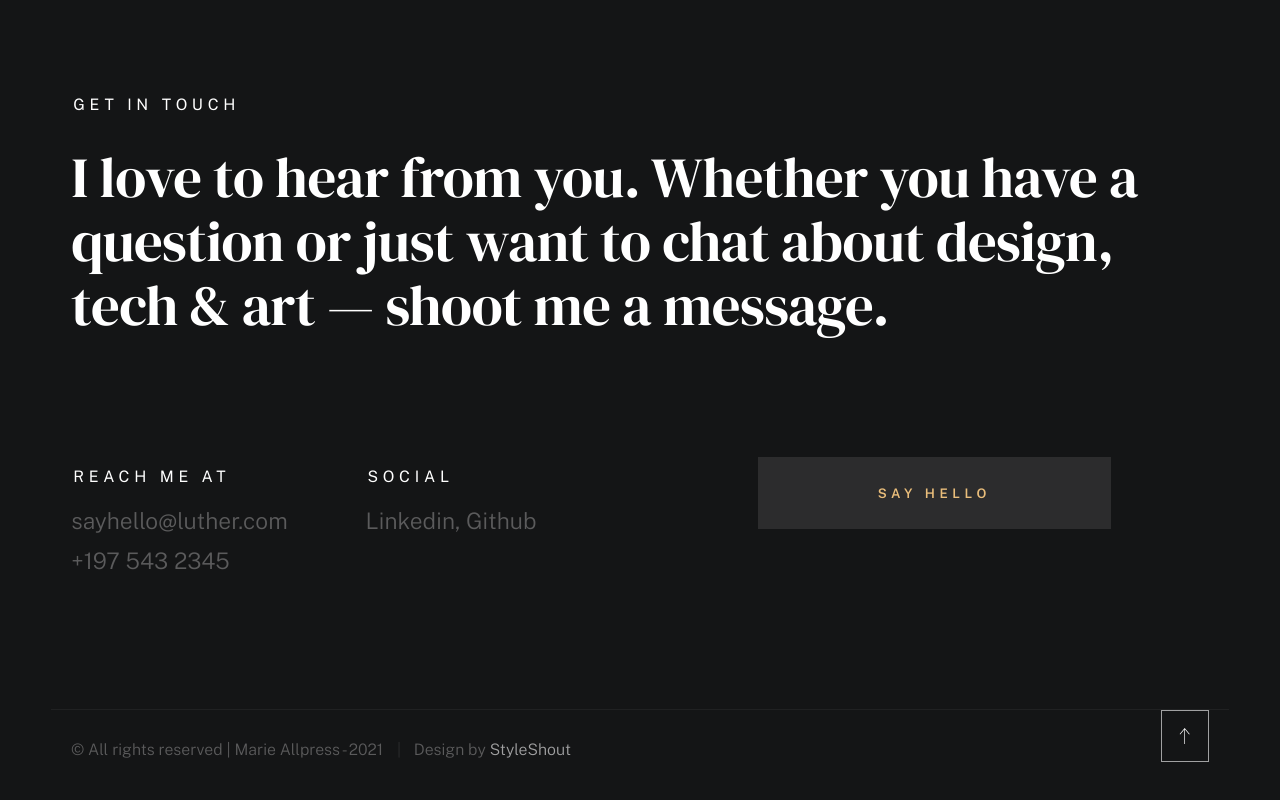
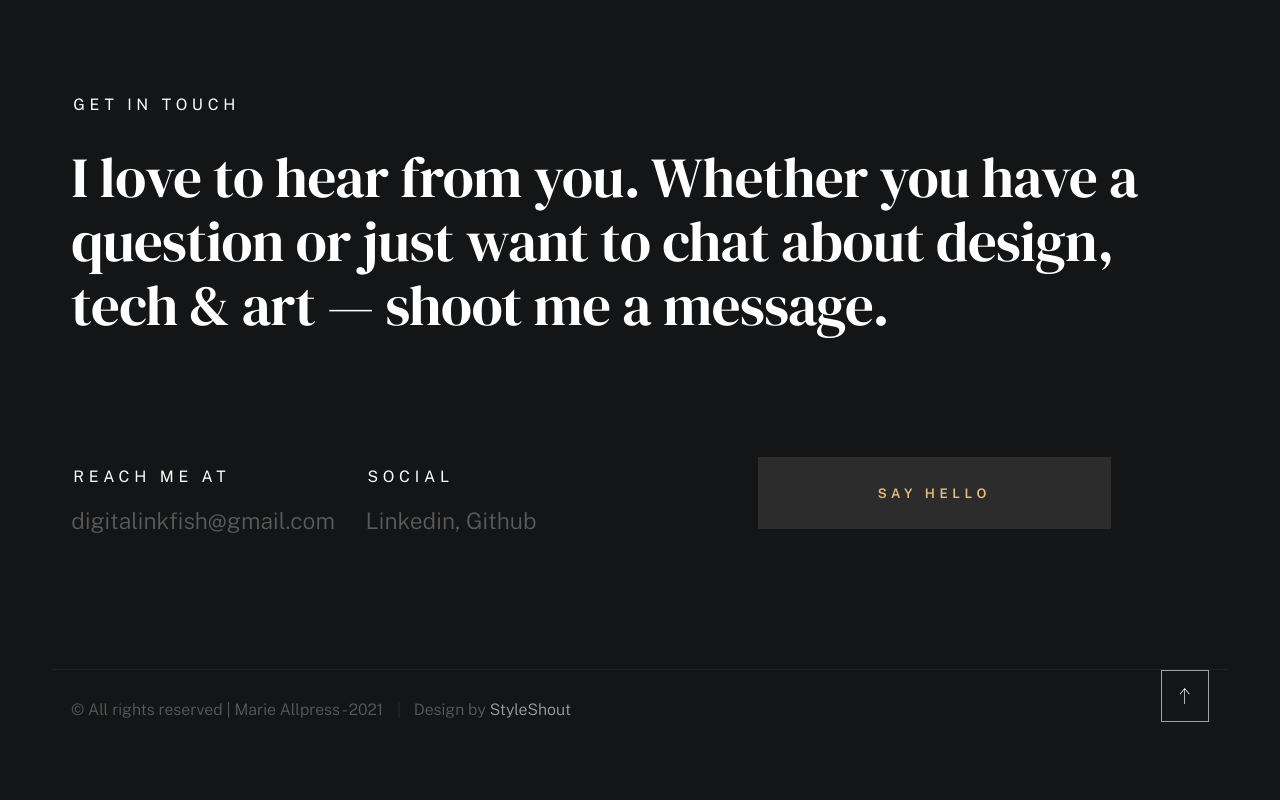
Before and after one commit to lmallpress/marieallpress, a plain HTML site: page index.html in a window 1280 px wide. Shown: the part 4588-5388 px from the top of the page. Drawn offline with nearby package versions, Linux system fonts and the light colour scheme; a web font is replaced by a local one.

Commit message:
added CV and email address

```diff
--- a/css/styles.css
+++ b/css/styles.css
@@ -148,6 +148,7 @@
     --color-gray-2  : #d0d0d0;
     --color-gray-1  : #e8e8e8;
     --color-white   : #ffffff;
+    --color-red     : #990000;
 
     /* text
      */
--- a/index.html
+++ b/index.html
@@ -151,7 +151,7 @@
                             </p>
 
                             </p>
-                            <a href="#0" class="btn btn--medium u-fullwidth" data-animate-el>Download CV</a>
+                            <a href="https://drive.google.com/file/d/1fU5kORkeu4KNtKUl3Vcy3hddM_fM898V/view?usp=sharing" target="_blank" class="btn btn--medium u-fullwidth" data-animate-el>Download CV</a>
 
                         </div>
                     </div>
@@ -682,8 +682,8 @@
                     <div class="column lg-3 md-5 tab-6 stack-on-550 contact-block">
                         <h3 class="text-pretitle">Reach me at</h3>
                         <p class="contact-links">
-                            <a href="mailto:sayhello@luther.com" class="mailtoui">sayhello@luther.com</a> <br>
-                            <a href="tel:+1975432345">+197 543 2345</a>
+                            <a href="mailto:digitalinkfis@gmail.com" class="mailtoui">digitalinkfish@gmail.com</a><br>
+                           <!-- <a href="tel:+1975432345">+197 543 2345</a> -->
                         </p>
                     </div>
                     <div class="column lg-4 md-5 tab-6 stack-on-550 contact-block">
@@ -694,7 +694,7 @@
                         </ul>
                     </div>
                     <div class="column lg-4 md-12 contact-block">
-                        <a href="mailto:sayhello@luther.com"
+                        <a href="mailto:digitalinkfish@gmail.com"
                             class="mailtoui btn btn--medium u-fullwidth contact-btn">Say Hello</a>
                     </div>
                 </div> <!-- end contact-bottom -->
```
Also changed, not shown: images/about-photo.jpg, images/about-photo@2x.jpg, images/zabout-photo.jpg, images/zabout-photo@2x.jpg.
